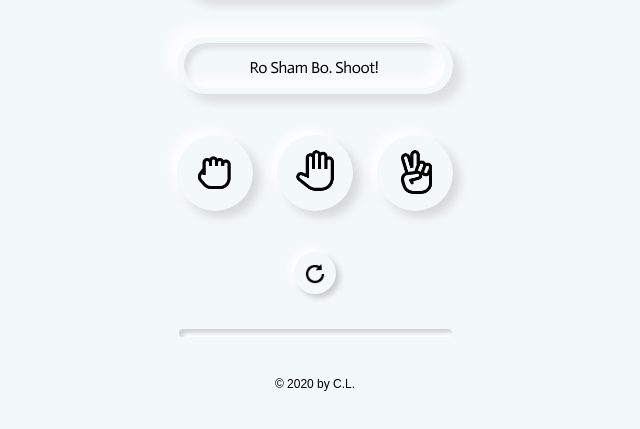
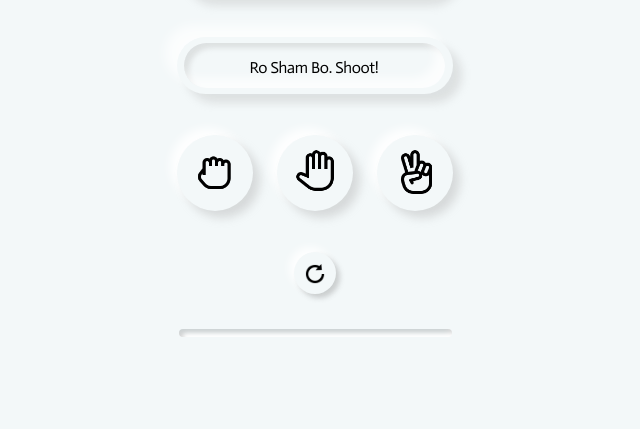
Before and after one commit to Two-Claps/Rock-Paper-Scissors, a plain HTML site: page index.html in a window 1280 px wide. Shown: the part 385-814 px from the top of the page, without its empty margins (325-965 px from the left). Drawn offline with Linux system fonts and the light colour scheme.

Commit message:
Modified index.html

```diff
--- a/index.html
+++ b/index.html
@@ -48,9 +48,4 @@
     </header>
     <script src="scripts/main.js" charset="utf-8"></script>
 </body>
-<footer>
-    <p>
-      &copy; 2020 by C.L.
-    </p>
-  </footer>
 </html>
```
